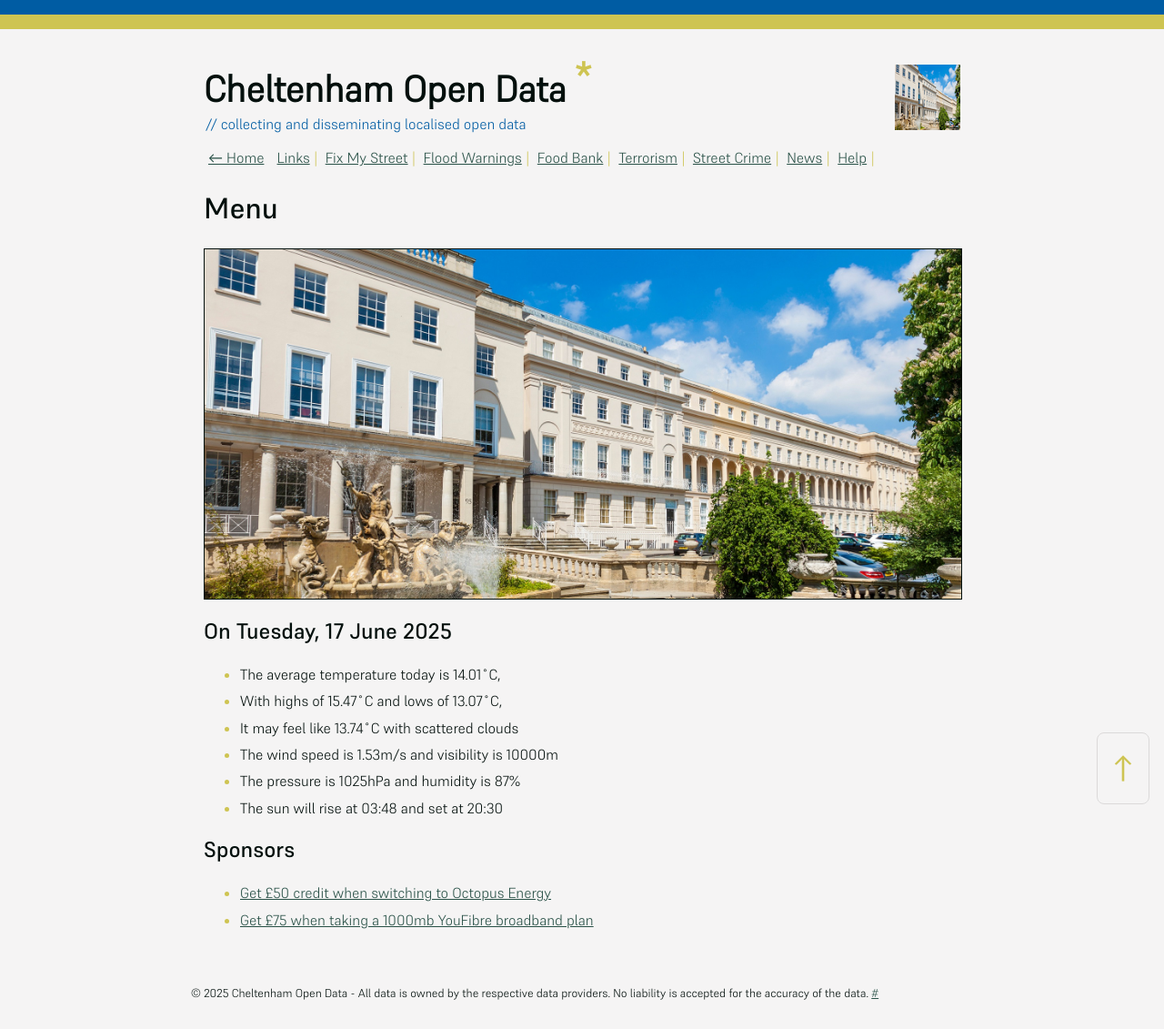
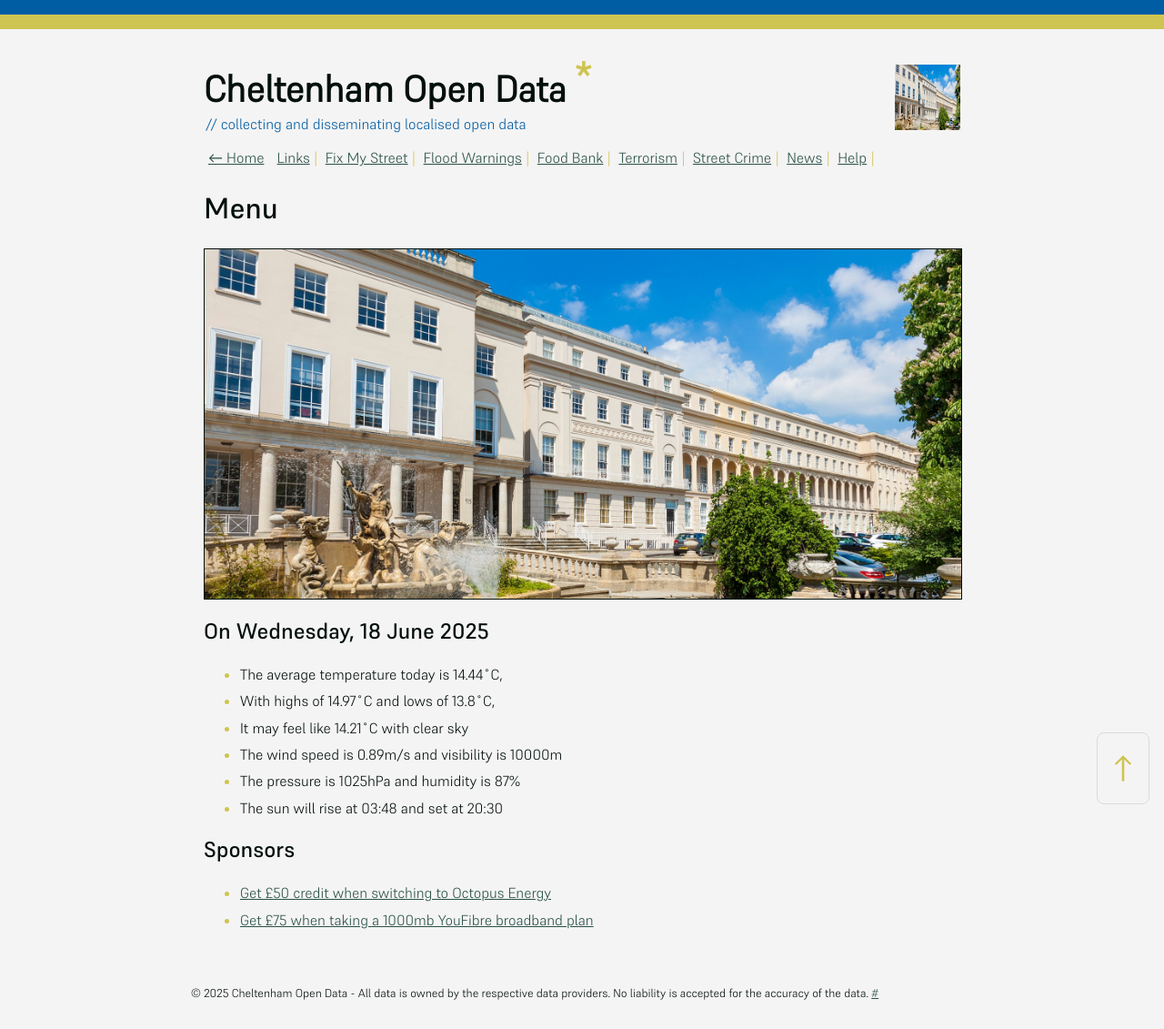
Before and after one commit to mat-0/cheltenham-open-data, a Jekyll site: the page built from index.md, in a window 1280 px wide. Shown: the whole page at 91% size. Built offline with Jekyll 4.4.1, drawn with Linux system fonts in a browser that asks for light colours.

Commit message:
Updated 2025-06-18 01:24:27

```diff
--- a/index.md
+++ b/index.md
@@ -8,12 +8,12 @@ seo: Menu
 ![Logo](/images/logo.jpg){:width="832px"}
 
 <!-- weather_marker starts -->
-## On Tuesday, 17 June 2025
+## On Wednesday, 18 June 2025
 
-- The average temperature today is 14.01˚C,
-- With highs of 15.47˚C and lows of 13.07˚C,
-- It may feel like 13.74˚C with scattered clouds
-- The wind speed is 1.53m/s and visibility is 10000m
+- The average temperature today is 14.44˚C,
+- With highs of 14.97˚C and lows of 13.8˚C,
+- It may feel like 14.21˚C with clear sky
+- The wind speed is 0.89m/s and visibility is 10000m
 - The pressure is 1025hPa and humidity is 87%
 - The sun will rise at 03:48 and set at 20:30
 
```
Also changed, not shown: _data/flood.json (+4 -4 lines), _pages/news.md (+6 -6 lines), _pages/terrorism.md (+1 -1 lines).
